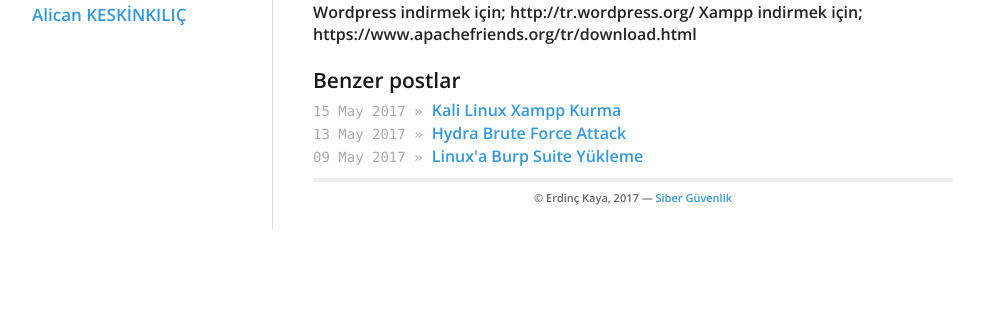
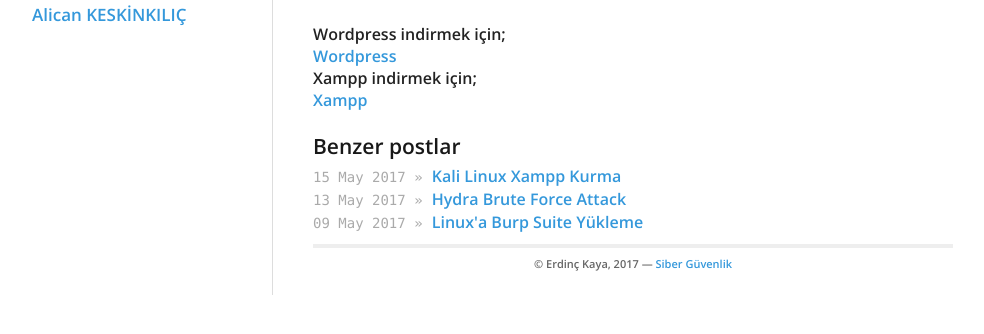
Before and after one commit to denemevol3/denemevol, a Jekyll site: the page built from _posts/2017-05-21-Linux-|-Localhost-Wordpress-Kurulumu.md, in a window 1280 px wide, cut to the strip 477-907 px from the top of the page. Shown: the top 334 px of the strip, without its empty margins (138-1122 px from the left). Built offline with Jekyll 4.4.1, drawn with Linux system fonts in a browser that asks for light colours; nearby versions of some CDN libraries; our own code applies the rules of GitHub Pages for plain Markdown files.

Commit message:
Update 2017-05-21-Linux-|-Localhost-Wordpress-Kurulumu.md

```diff
--- a/_posts/2017-05-21-Linux-|-Localhost-Wordpress-Kurulumu.md
+++ b/_posts/2017-05-21-Linux-|-Localhost-Wordpress-Kurulumu.md
@@ -1,5 +1,5 @@
-<iframe width="560" height="315" src="https://www.youtube.com/embed/xkPoTJINj6I" frameborder="0" allowfullscreen></iframe>
-Wordpress indirmek için;
-http://tr.wordpress.org/
-Xampp indirmek için;
-https://www.apachefriends.org/tr/download.html
+<iframe width="560" height="315" src="https://www.youtube.com/embed/xkPoTJINj6I" frameborder="0" allowfullscreen></iframe><br>
+Wordpress indirmek için;<br>
+<a href="http://tr.wordpress.org/" target="_blank">Wordpress</a><br>
+Xampp indirmek için;<br>
+<a href="https://www.apachefriends.org/tr/download.html" target="_blank">Xampp</a>
```
